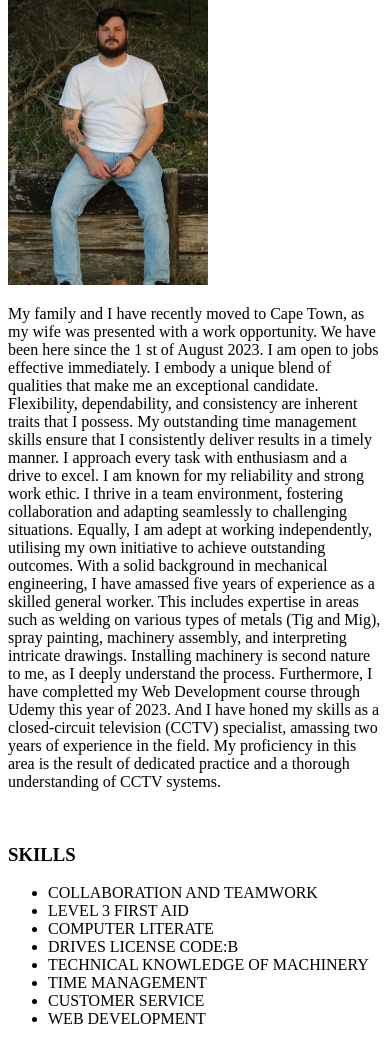
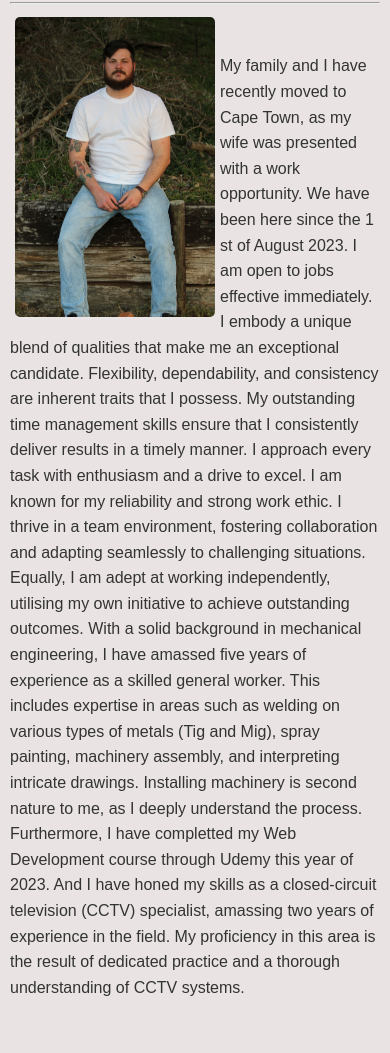
Before and after one commit to Tswasserman/Thurston-Wasserman, a plain HTML site: page index.html in a window 390 px wide. Shown: the part 142-1195 px from the top of the page. Drawn offline with Linux system fonts and the light colour scheme.

Commit message:
Update index.html
new and improved

```diff
--- a/index.html
+++ b/index.html
@@ -1,15 +1,90 @@
 <!DOCTYPE html>
 <html lang="en">
-<head>
-    <meta charset="UTF-8">
-    <meta name="viewport" content="width=device-width, initial-scale=1.0">
-    <title>My Resurme</title>
-</head>
+    <!DOCTYPE html>
+    <html lang="en">
+        <head>
+            <meta charset="UTF-8">
+            <meta name="viewport" content="width=device-width, initial-scale=1.0">
+            <title>Thurston Wasserman's Resume</title>
+            <style>
+                body {
+                    font-family: Arial, sans-serif;
+                    line-height: 1.6;
+                    margin: 0 auto;
+                    max-width: 800px;
+                    padding: 20px;
+                    background-color: #e9e3e3; /* Background color */
+                    color: #333; /* Text color */
+                }
+
+                h1, h2, h3, h4 {
+                    color: #007979;
+                }
+
+                h1 {
+                    font-size: 2em;
+                    margin-bottom: 10px;
+                }
+
+                h2 {
+                    font-size: 1.5em;
+                    margin-top: 20px;
+                    margin-bottom: 10px;
+                }
+
+                h3 {
+                    font-size: 1.2em;
+                    margin-top: 15px;
+                    margin-bottom: 5px;
+                }
+
+                h4 {
+                    font-size: 1.1em;
+                    margin-bottom: 5px;
+                }
+
+                p {
+                    margin-bottom: 15px;
+                }
+
+                ul {
+                    margin-bottom: 15px;
+                    padding-left: 20px;
+                }
+
+                li {
+                    margin-bottom: 5px;
+                }
+
+                img {
+                    border-radius: 5px;
+                    box-shadow: 0 2px 4px rgba(255, 255, 255, 0.1);
+                    margin-bottom: 20px;
+                    max-width: 100%;
+                    float: left;
+                    margin: 5px;
+                }
+
+                footer {
+                    text-align: center;
+                    color: #bd0000;
+                    margin-top: 30px;
+                }
+
+                @media screen and (max-width: 600px) {
+                    body {
+                        padding: 10px;
+                    }
+                }
+            </style>
+        </head>
 <body>
 
     <h1>Thurston Wasserman Resurme</h1>
     <hr />
+
     <img src="./thurston port.jpg" alt="picture of person" width="200" height="300" />
+
 
 
     <br />
@@ -93,7 +168,7 @@
                 Reason for leaving I was juggling both a full time job and bartending,
                 eventually I needed to focus on my fulltime job.</li><hr/>
 
-                <h4><a href=" https://tswasserman.github.io/contact/">Contact me</a></h4>
+                <h4><a href=" https://tswasserman.github.io/contact/">Contact Me</a></h4>
                 <footer>© Thurston Wasserman All rights reserved.</footer>
          </ul>
 
```
